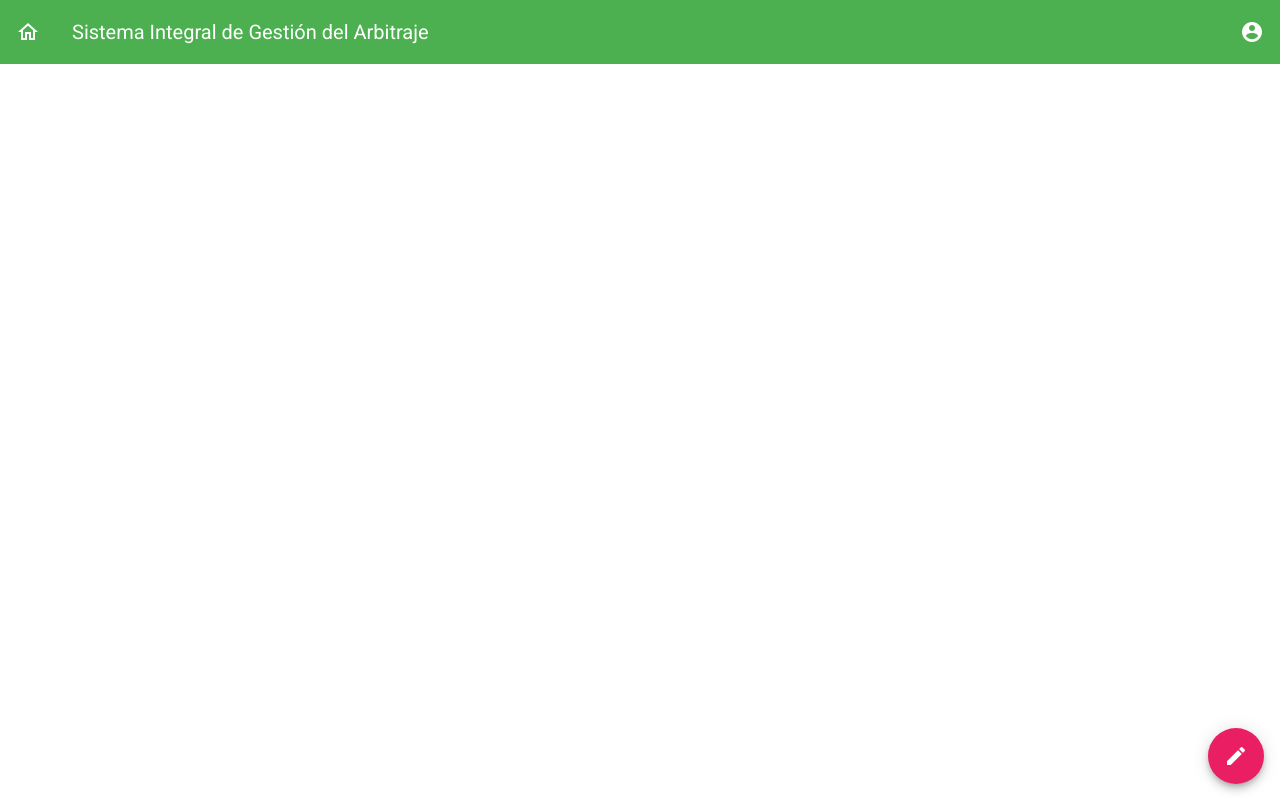
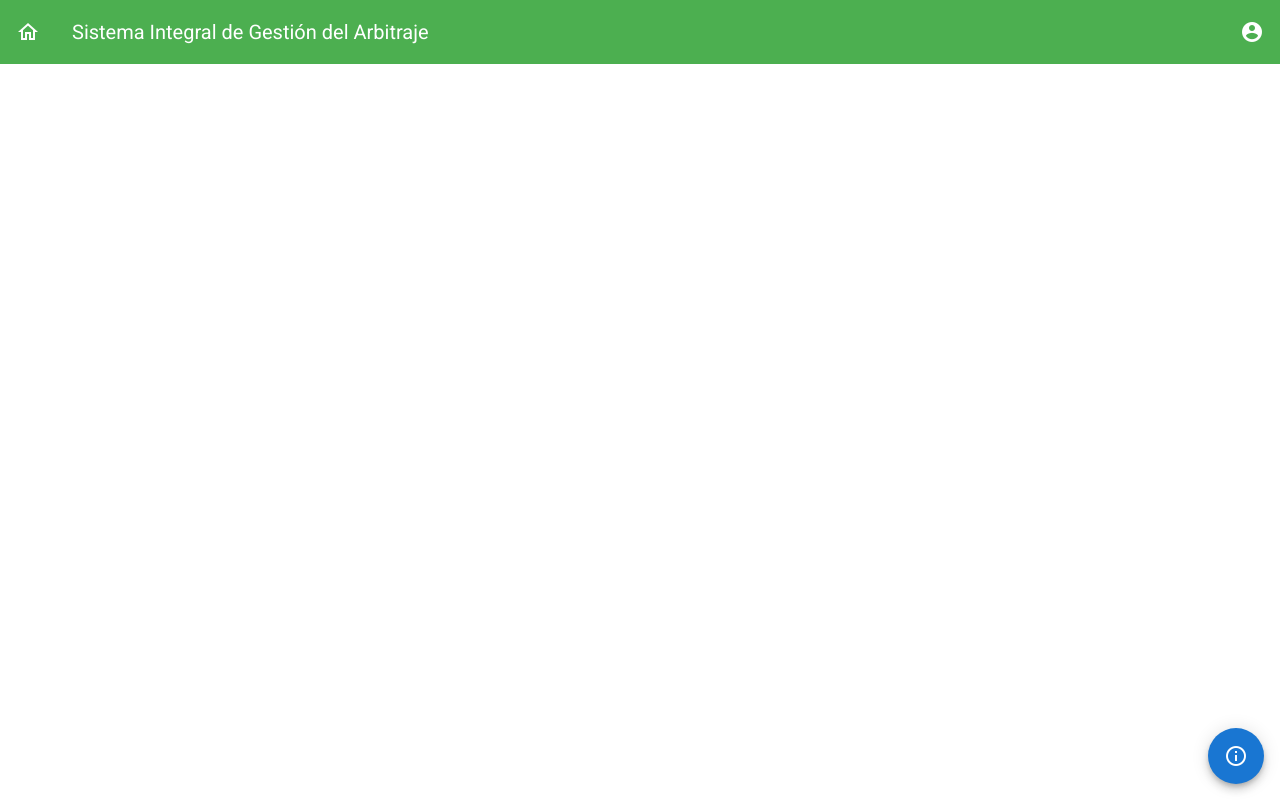
Before and after one commit to ponytojas/isa_prototype, a Vue app: page /data in a window 1280 px wide. Built offline with nearby package versions, Linux system fonts and the light colour scheme.

Commit message:
Edit FAB button

```diff
--- a/src/views/Data.vue
+++ b/src/views/Data.vue
@@ -3,16 +3,43 @@
       <TopBar :username="this.username" :level="this.level" />
       <v-spacer />
       <v-spacer />
+      <v-speed-dial v-model='fab' bottom right fixed direction='top'>
+         <template v-slot:activator>
+        <v-btn
+          v-model="fab"
+          color="blue darken-2"
+          dark
+          fab
+        >
+          <v-icon v-if="fab">mdi-close</v-icon>
+          <v-icon v-else>mdi-information-outline</v-icon>
+        </v-btn>
+      </template>
       <v-btn
-                color="pink"
-                dark
-                fixed
-                bottom
-                right
-                fab
-              >
-                <v-icon>edit</v-icon>
-              </v-btn>
+        fab
+        dark
+        small
+        color="green"
+      >
+        <v-icon>mdi-pencil</v-icon>
+      </v-btn>
+      <v-btn
+        fab
+        dark
+        small
+        color="indigo"
+      >
+        <v-icon>mdi-plus</v-icon>
+      </v-btn>
+      <v-btn
+        fab
+        dark
+        small
+        color="red"
+      >
+        <v-icon>mdi-delete</v-icon>
+      </v-btn>
+      </v-speed-dial>
     </v-content>
 </template>
 
```
